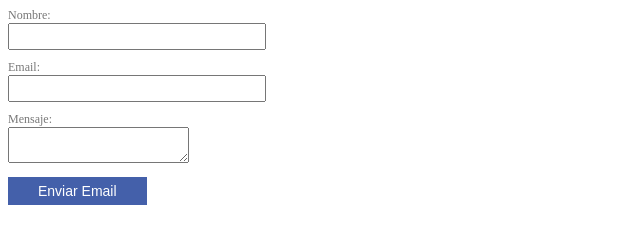
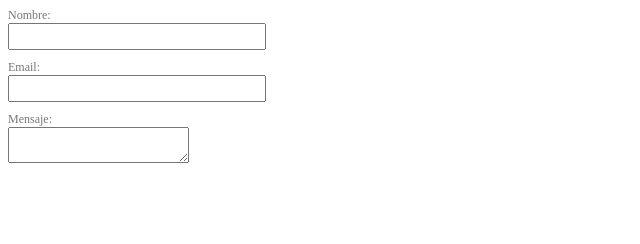
Before and after one commit to JALG22018/proyecto-daw, a plain HTML site: page contact.html in a window 1280 px wide. Shown: the whole page, without its empty margins (0-640 px from the left). Drawn offline with nearby package versions, Linux system fonts and the light colour scheme.

Commit message:
subiendo fuentes de aplicación

```diff
--- a/contact.html
+++ b/contact.html
@@ -24,7 +24,6 @@
             <textarea name="message" id="message" required></textarea>
         </div>
 
-        <input type="submit" id="button" value="Enviar Email">
     </form>
 
     <script type="text/javascript" src="https://cdn.jsdelivr.net/npm/@emailjs/browser@4/dist/email.min.js"></script>
```
